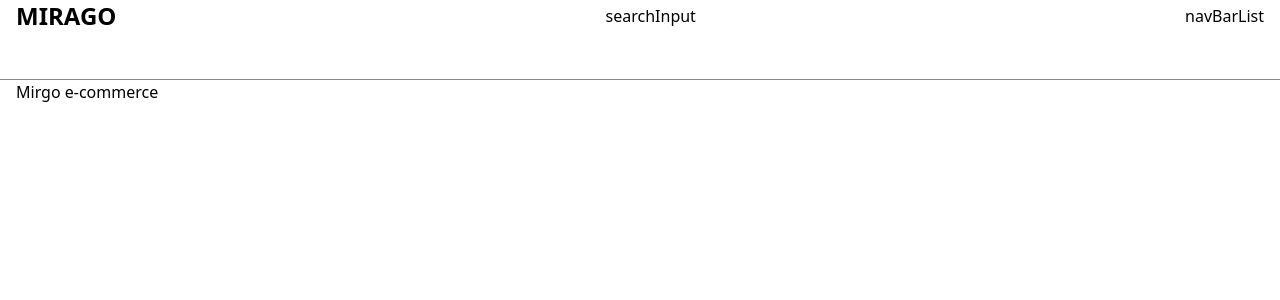
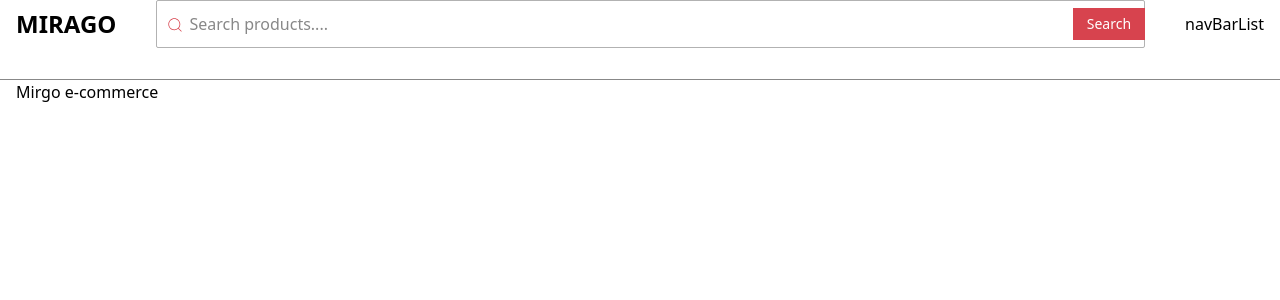
Before and after one commit to Chuloshnikov/mirgo, a Next.js app: page / in a window 1280 px wide. Shown: the top 300 px of the page. Built offline with nearby package versions, Linux system fonts and the light colour scheme.

Commit message:
search input added

```diff
--- a/package.json
+++ b/package.json
@@ -12,6 +12,7 @@
     "next": "15.0.3",
     "react": "19.0.0-rc-66855b96-20241106",
     "react-dom": "19.0.0-rc-66855b96-20241106",
+    "react-icons": "^5.4.0",
     "tailwind-merge": "^2.5.4"
   },
   "devDependencies": {
--- a/src/components/Header.tsx
+++ b/src/components/Header.tsx
@@ -1,6 +1,7 @@
 import Container from './Container';
 import React from 'react'
 import Logo from './Logo';
+import SearchInput from './SearchInput';
 
 const Header = () => {
   return (
@@ -8,7 +9,7 @@ const Header = () => {
         <nav>
             <Container className='h-full flex items-center justify-between gap-5 lg:gap-10'>
                 <Logo/>
-                <div>searchInput</div>
+                <SearchInput/>
                 <div>navBarList</div>
             </Container>
         </nav>
--- a/src/components/Logo.tsx
+++ b/src/components/Logo.tsx
@@ -7,7 +7,7 @@ const Logo = () => {
         Mirago
         <span
         className={`absolute left-0 bottom-0 w-full h-px bg-lightRed -translate-x-[105%]
-        group-hover:translate-x-0 hoverEffect transition-transform`}
+        group-hover:translate-x-0 hoverEffect `}
         />
     </h2>
   )
--- /dev/null
+++ b/src/components/SearchInput.tsx
@@ -0,0 +1,36 @@
+"use client"
+import { useState } from 'react';
+import { CiSearch } from "react-icons/ci";
+import { IoMdClose } from 'react-icons/io';
+
+const SearchInput = () => {
+    const [search, setSearch] = useState("");
+  return (
+    <>
+    <div className='w-full hidden md:inline-flex flex-1 h-12 relative'>
+        <CiSearch className='text-lg absolute left-2.5 mt-4 text-lightRed'/>
+        <input
+        onChange={(e) => setSearch(e.target.value)}
+        value={search}
+        type="text"
+        placeholder="Search products...."
+        className='flex-1 h-full outline-none bg-transparent
+        placeholder-lightText border-[1px] border-accent/30
+        rounded-sm pl-8 pr-28'
+        />
+        {search && (
+            <IoMdClose
+            onClick={() => setSearch("")}
+            className='text-accent/50 hover:text-lightRed hoverEffect cursor-pointer absolute right-20 top-4'/>
+            )}
+        <button className='bg-lightRed text-accentWhite absolute right-0
+        px-3.5 py-1.5 text-sm hover:bg-darkRed hoverEffect font-medium top-2'
+        >
+            Search
+        </button>
+    </div>
+    </>
+  )
+}
+
+export default SearchInput;
```
Also changed, not shown: src/constants/index.ts (added, +18 -0 lines), 1 other file (tests, documents, lock files or other folders).
